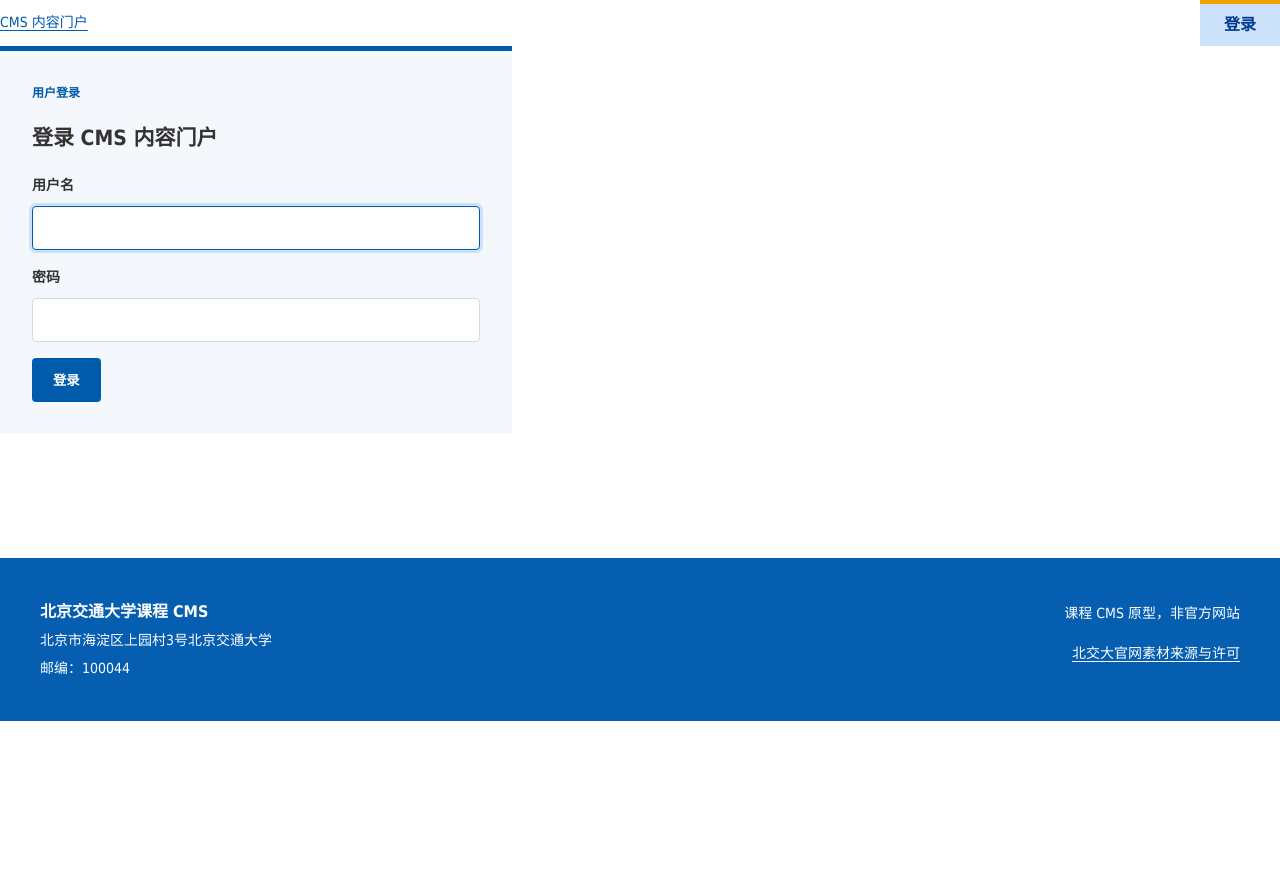
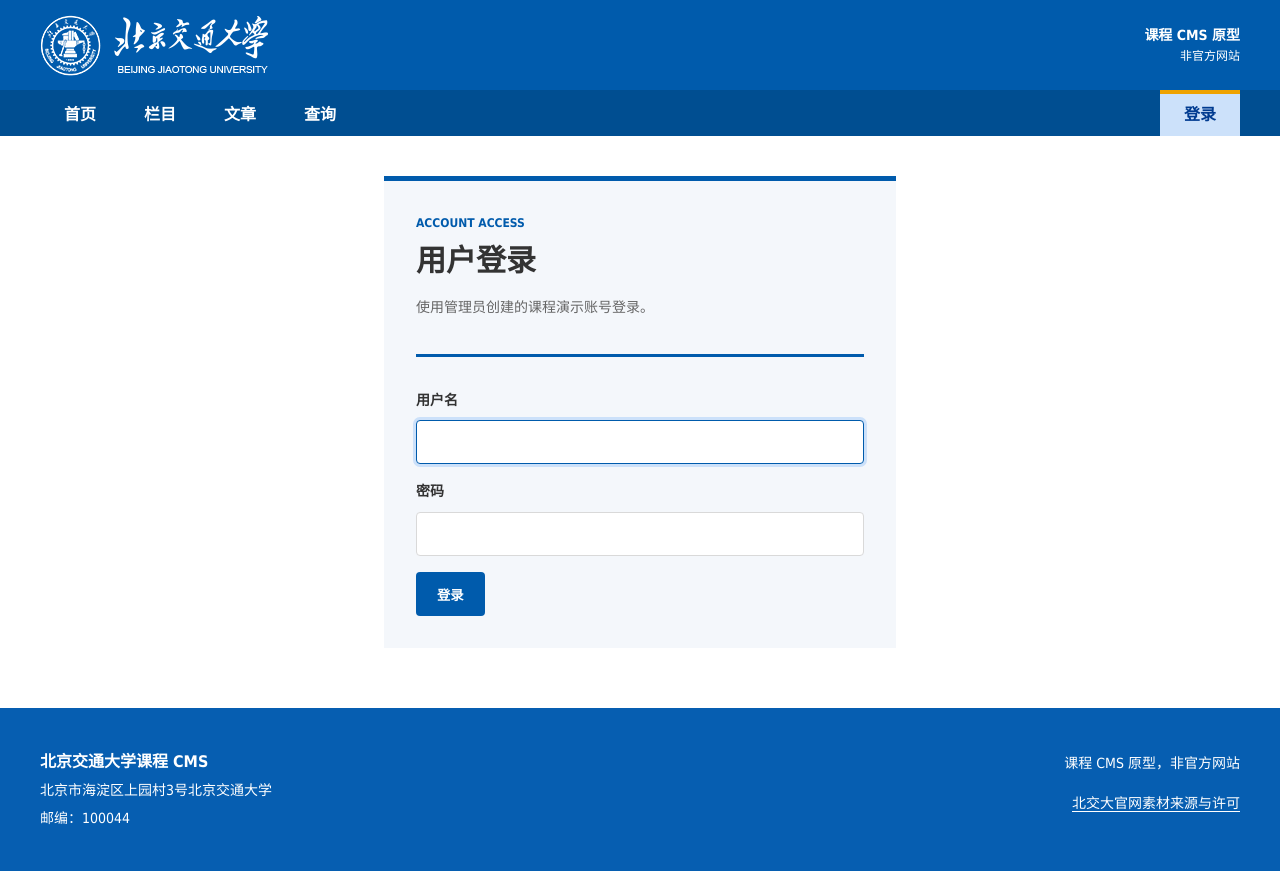
Before and after one commit to nirvanafaith/django-cms-course-project, a Django app: page /accounts/login/ in a window 1280 px wide. Before the commit the page ends 721 px from the top, so only its background shows below. Run offline with Django 5.2, Linux system fonts and the light colour scheme; parts of the project's set-up code (start-up, migrations or seed data) failed here and were passed over.

Commit message:
feat: 适配前台身份导航与登录页面
Ultraworked with [Sisyphus](https://github.com/code-yeongyu/oh-my-openagent)

Co-authored-by: Sisyphus <clio-agent@sisyphuslabs.ai>

```diff
--- a/cms_site/templates/partials/nav.html
+++ b/cms_site/templates/partials/nav.html
@@ -1,18 +1,30 @@
+{% load static %}
 {% with url_name=request.resolver_match.url_name %}
 <a class="skip-link" href="#main-content">跳到主要内容</a>
 <header class="site-header">
-    <nav class="site-nav container" aria-label="主导航">
-        <a class="site-brand" href="{% url 'content:index' %}">CMS 内容门户</a>
+    <div class="brand-bar">
+        <div class="bjtu-container brand-inner">
+            <a class="site-brand" href="{% url 'content:index' %}" aria-label="北京交通大学课程 CMS 首页">
+                <img src="{% static 'img/bjtu/logo.png' %}" width="228" height="61" alt="北京交通大学">
+            </a>
+            <p class="prototype-label">课程 CMS 原型<br><span>非官方网站</span></p>
+        </div>
+    </div>
+    <div class="nav-bar">
+        <nav class="site-nav bjtu-container" aria-label="主导航">
             <button class="nav-toggle" type="button" data-nav-toggle aria-expanded="false"
-                aria-controls="site-nav-menu" aria-label="展开菜单">
+                    aria-controls="site-nav-menu" aria-label="展开菜单" title="展开菜单">
                 <svg width="24" height="24" viewBox="0 0 24 24" aria-hidden="true" focusable="false">
                     <path d="M3 6h18M3 12h18M3 18h18" fill="none" stroke="currentColor" stroke-width="2" stroke-linecap="round"/>
                 </svg>
             </button>
             <ul class="nav-menu" id="site-nav-menu" data-nav-menu>
                 <li><a href="{% url 'content:index' %}" {% if url_name == 'index' %}aria-current="page"{% endif %}>首页</a></li>
-            <li><a href="{% url 'content:item_list' %}" {% if url_name == 'item_list' or url_name == 'item_detail' %}aria-current="page"{% endif %}>全部文章</a></li>
-            <li><a href="{% url 'content:search' %}" {% if url_name == 'search' %}aria-current="page"{% endif %}>搜索</a></li>
+                <li><a href="{% url 'content:index' %}#special-categories">栏目</a></li>
+                <li><a href="{% url 'content:item_list' %}" {% if url_name == 'item_list' or url_name == 'item_detail' %}aria-current="page"{% endif %}>文章</a></li>
+                <li><a href="{% url 'content:search' %}" {% if url_name == 'search' %}aria-current="page"{% endif %}>查询</a></li>
+            </ul>
+            <ul class="nav-menu account-menu" aria-label="用户导航">
                 {% if user.is_superuser %}<li><a href="{% url 'admin:index' %}">管理后台</a></li>{% endif %}
                 {% if user.is_authenticated %}
                 <li>
@@ -26,5 +38,6 @@
                 {% endif %}
             </ul>
         </nav>
+    </div>
 </header>
 {% endwith %}
--- a/cms_site/templates/registration/login.html
+++ b/cms_site/templates/registration/login.html
@@ -1,30 +1,17 @@
 {% extends "base.html" %}
-
+{% block title %}用户登录 · 北京交通大学课程 CMS{% endblock %}
 {% block content %}
-<section class="content-section login-section" aria-labelledby="login-title">
-    <div class="section-heading">
-        <div>
-            <p class="eyebrow">用户登录</p>
-            <h1 id="login-title">登录 CMS 内容门户</h1>
-        </div>
-    </div>
-    {% if form.non_field_errors %}
-    <div class="message message-error" role="alert">{{ form.non_field_errors }}</div>
-    {% endif %}
-    <form method="post" class="search-form">
-        {% csrf_token %}
-        <div class="field-group">
-            <label for="{{ form.username.id_for_label }}">{{ form.username.label }}</label>
-            {{ form.username }}
-            {{ form.username.errors }}
-        </div>
-        <div class="field-group">
-            <label for="{{ form.password.id_for_label }}">{{ form.password.label }}</label>
-            {{ form.password }}
-            {{ form.password.errors }}
-        </div>
-        {% if next %}<input type="hidden" name="next" value="{{ next }}">{% endif %}
-        <button class="button button-primary" type="submit">登录</button>
-    </form>
-</section>
+<div class="bjtu-container page-shell login-layout">
+    <section class="login-section" aria-labelledby="login-title">
+        <header class="page-heading"><p class="eyebrow">ACCOUNT ACCESS</p><h1 id="login-title">用户登录</h1><p>使用管理员创建的课程演示账号登录。</p></header>
+        {% if form.non_field_errors %}<div class="message message-error" role="alert">{{ form.non_field_errors }}</div>{% endif %}
+        <form method="post" class="login-form">
+            {% csrf_token %}
+            <div class="field-group"><label for="{{ form.username.id_for_label }}">{{ form.username.label }}</label>{{ form.username }}{{ form.username.errors }}</div>
+            <div class="field-group"><label for="{{ form.password.id_for_label }}">{{ form.password.label }}</label>{{ form.password }}{{ form.password.errors }}</div>
+            {% if next %}<input type="hidden" name="next" value="{{ next }}">{% endif %}
+            <button class="button button-primary" type="submit">登录</button>
+        </form>
+    </section>
+</div>
 {% endblock %}
```
Lines whose indentation alone changed are shown as unchanged.
